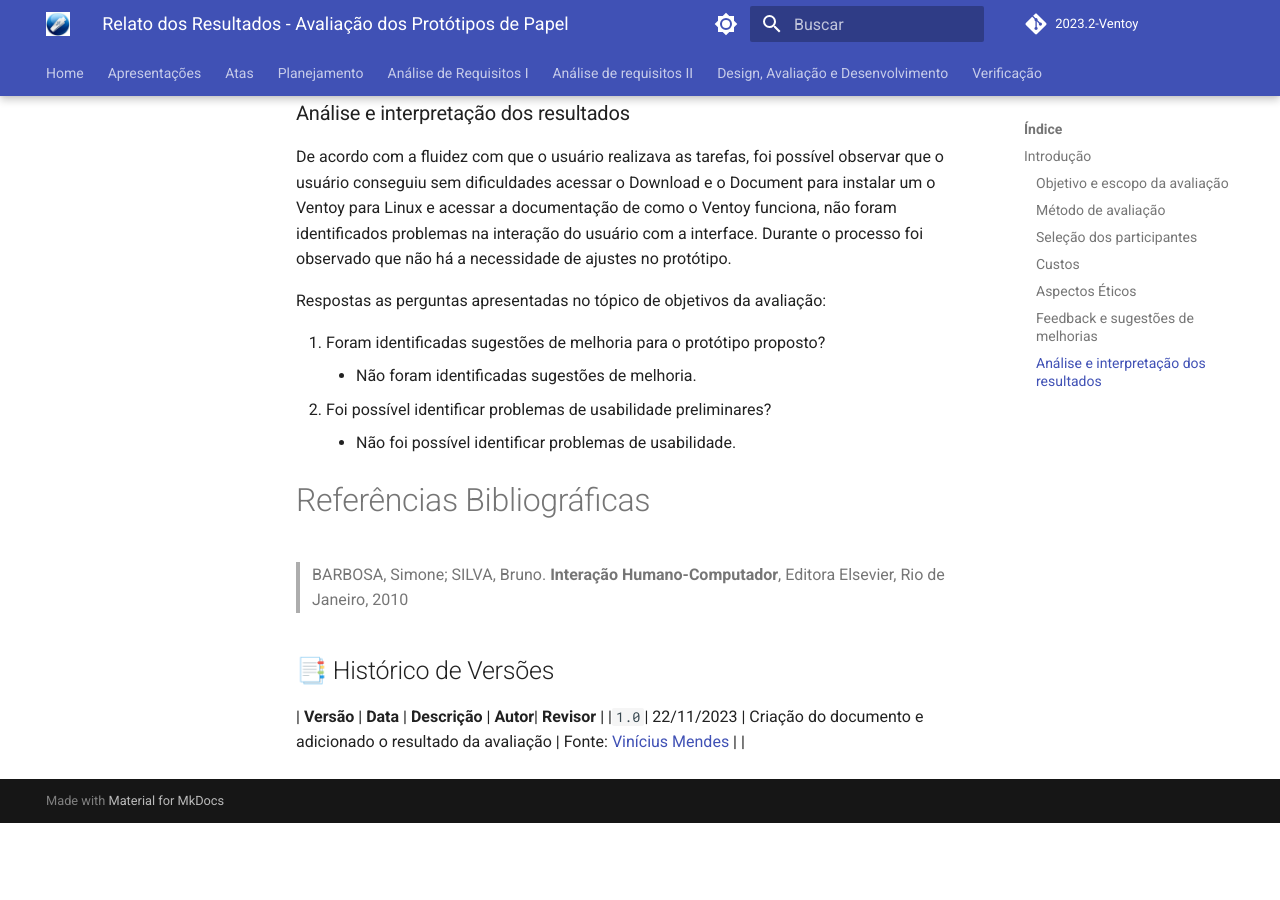
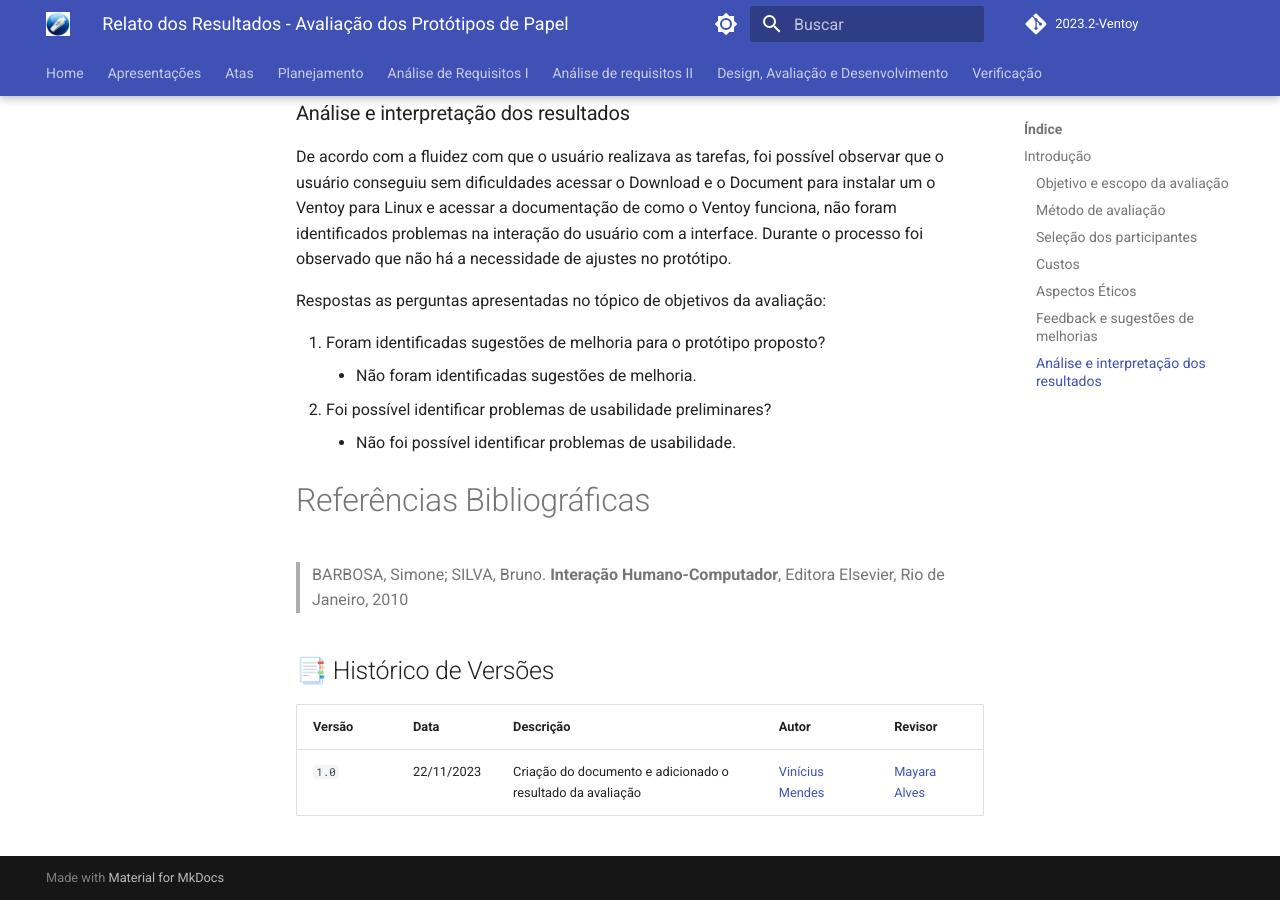
Before and after one commit to Interacao-Humano-Computador/2023.2-Ventoy, an MkDocs documentation site: the page built from docs/DAD/nivel2/prototipoDePapel/resultado_comecar-usar-ventoy.md, in a window 1280 px wide and 900 px high, scrolled down 2659 px. Built offline with MkDocs 1.6.1 and Material for MkDocs 9.7.7, drawn with Linux system fonts in a browser that asks for light colours; comment, search, counter and statistics services are not loaded; before the commit the page ends 3482 px from its top, so only the background shows below that.

Commit message:
Update resultado_comecar-usar-ventoy.md

```diff
--- a/docs/DAD/nivel2/prototipoDePapel/resultado_comecar-usar-ventoy.md
+++ b/docs/DAD/nivel2/prototipoDePapel/resultado_comecar-usar-ventoy.md
@@ -82,4 +82,5 @@
 ## 📑 Histórico de Versões
 
 | **Versão** | **Data** | **Descrição** | **Autor**| **Revisor** |
-    |`1.0`| 22/11/2023 | Criação do documento e adicionado o resultado da avaliação | Fonte: [Vinícius Mendes](https://github.com/yabamiah) | |
+| ---------- | ---------- | ---------- | --------- | ---------- |
+|`1.0`| 22/11/2023 | Criação do documento e adicionado o resultado da avaliação | [Vinícius Mendes](https://github.com/yabamiah) | [Mayara Alves](https://github.com/Mayara-tech)|
```
